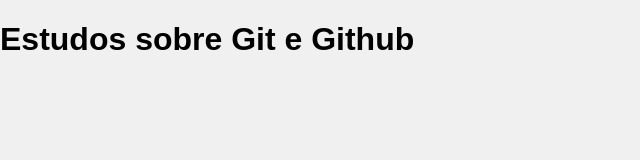
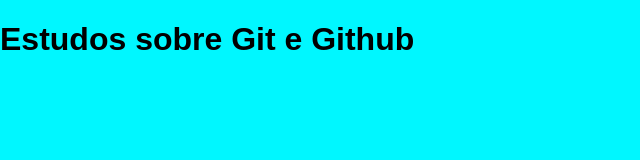
Before and after one commit to JoaoVitorMcz/TechAcademy, a plain HTML site: page index.html in a window 1280 px wide. Shown: the whole page, without its empty margins (0-640 px from the left). Drawn offline with Linux system fonts and the light colour scheme.

Commit message:
mudança de cor do plano de fundo

```diff
--- a/style.css
+++ b/style.css
@@ -1,5 +1,5 @@
 body {
-    background-color: #f0f0f0;
+    background-color: #00f7ff;
     font-family: Arial, sans-serif;
     margin: 0;
     padding: 0;
```
